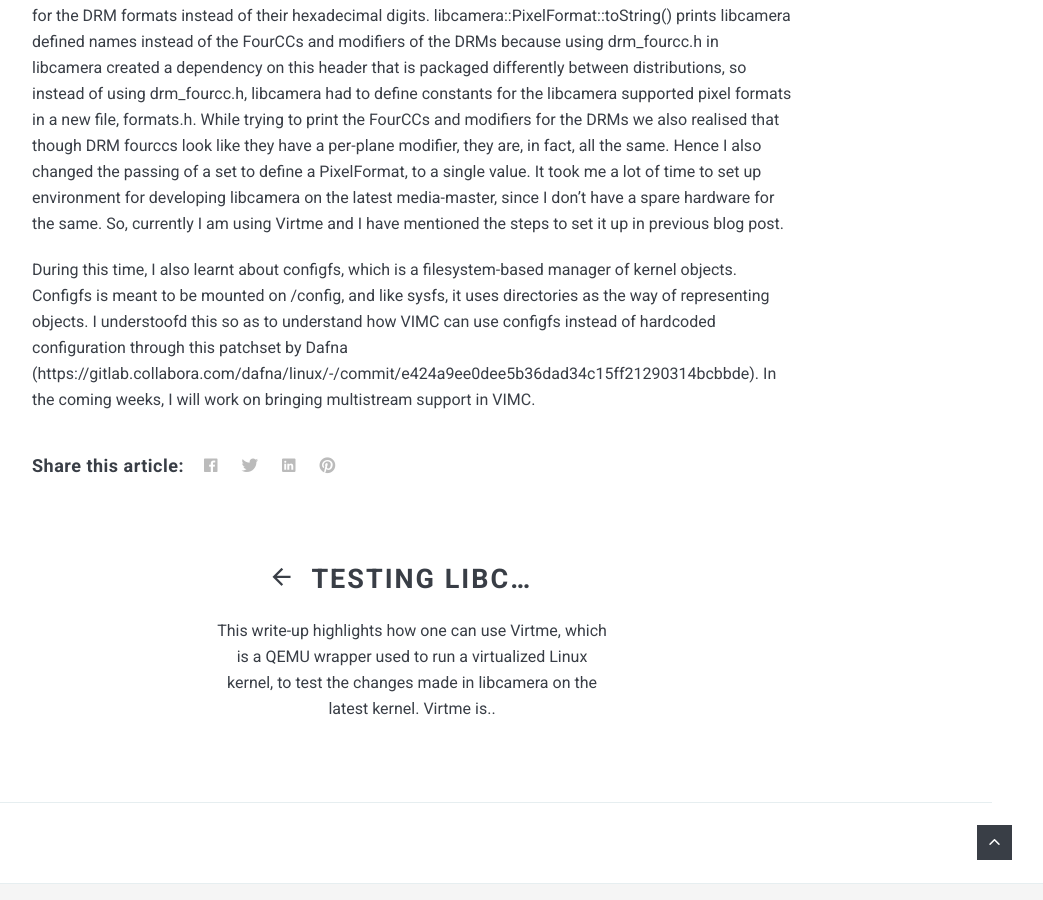
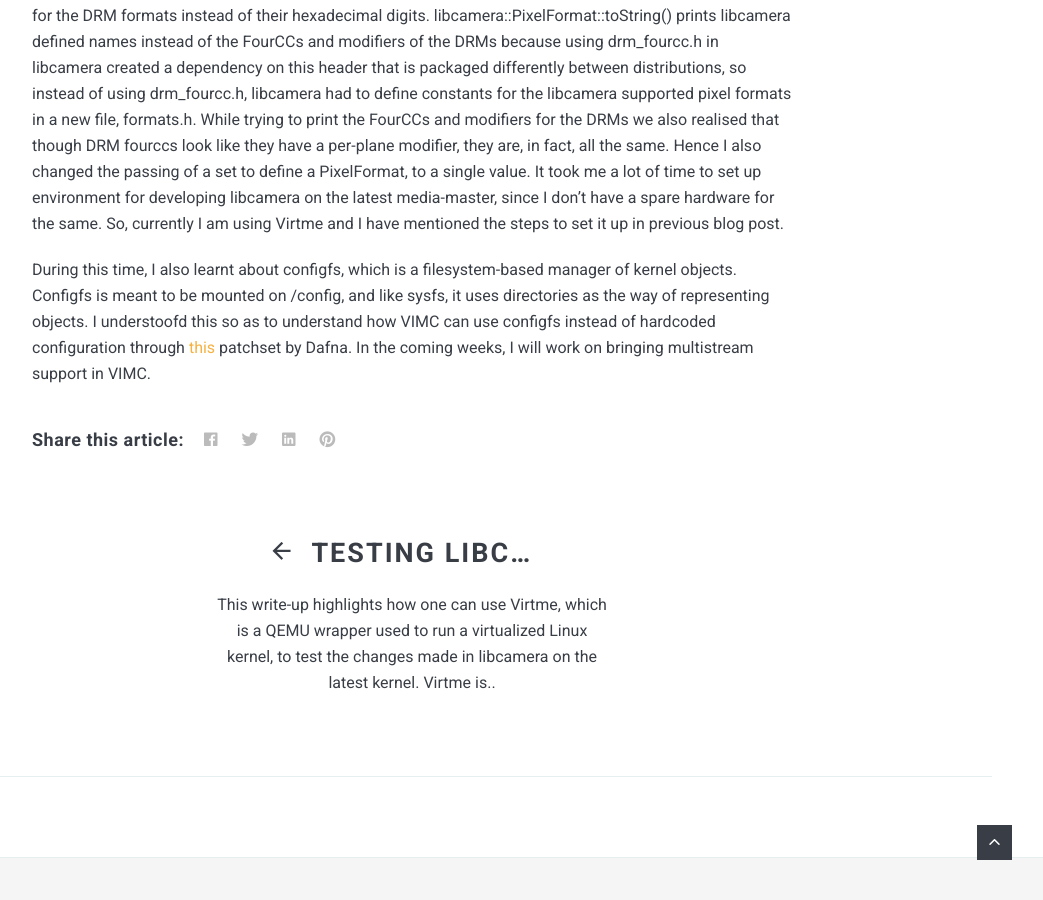
Before and after one commit to KaairaGupta/KaairaGupta.github.io, a Jekyll site: the page built from _posts/2020-06-25-Report-1.markdown, in a window 1280 px wide and 900 px high, scrolled down 1518 px. Shown: the whole window, without its empty margins (228-1271 px from the left). Built offline with Jekyll 4.4.1, drawn with Linux system fonts in a browser that asks for light colours; nearby versions of some CDN libraries; comment, search, counter and statistics services are not loaded.

Commit message:
fix link

```diff
--- a/_posts/2020-06-25-Report-1.markdown
+++ b/_posts/2020-06-25-Report-1.markdown
@@ -21,4 +21,4 @@ For the past five weeks, I have been trying to understand VIMC through several s
 I have also worked on libcamera issues. I have changed libcamera::V4L2PixelFormat::toString() to return a FourCC instead of hex digits, libcamera::V4L2SubdeviceFormat::toString() to return a MBUS name instead of its predefined values, and libcamera::PixelFormat::toString() to return libcamera::formats defined names for the DRM formats instead of their hexadecimal digits. libcamera::PixelFormat::toString() prints libcamera defined names instead of the FourCCs and modifiers of the DRMs because using drm_fourcc.h in libcamera created a dependency on this header that is packaged differently between distributions, so instead of using drm_fourcc.h, libcamera had to define constants for the libcamera supported pixel formats in a new file, formats.h. While trying to print the FourCCs and modifiers for the DRMs we also realised that though DRM fourccs look like they have a per-plane modifier, they are, in fact, all the same. Hence I also changed the passing of a set to define a PixelFormat, to a single value. It took me a lot of time to set up environment for developing libcamera on the latest media-master, since I don't have a spare hardware for the same. So, currently I am using Virtme and I have mentioned the steps to set it up in previous blog post.
 
 
-During this time, I also learnt about configfs, which is a filesystem-based manager of kernel objects. Configfs is meant to be mounted on /config, and like sysfs, it uses directories as the way of representing objects.  I understoofd this so as to understand how VIMC can use configfs instead of hardcoded configuration through this patchset by Dafna (https://gitlab.collabora.com/dafna/linux/-/commit/e424a9ee0dee5b36dad34c15ff21290314bcbbde). In the coming weeks, I will work on bringing multistream support in VIMC.
+During this time, I also learnt about configfs, which is a filesystem-based manager of kernel objects. Configfs is meant to be mounted on /config, and like sysfs, it uses directories as the way of representing objects.  I understoofd this so as to understand how VIMC can use configfs instead of hardcoded configuration through [this](https://gitlab.collabora.com/dafna/linux/-/commit/e424a9ee0dee5b36dad34c15ff21290314bcbbde) patchset by Dafna. In the coming weeks, I will work on bringing multistream support in VIMC.
```
